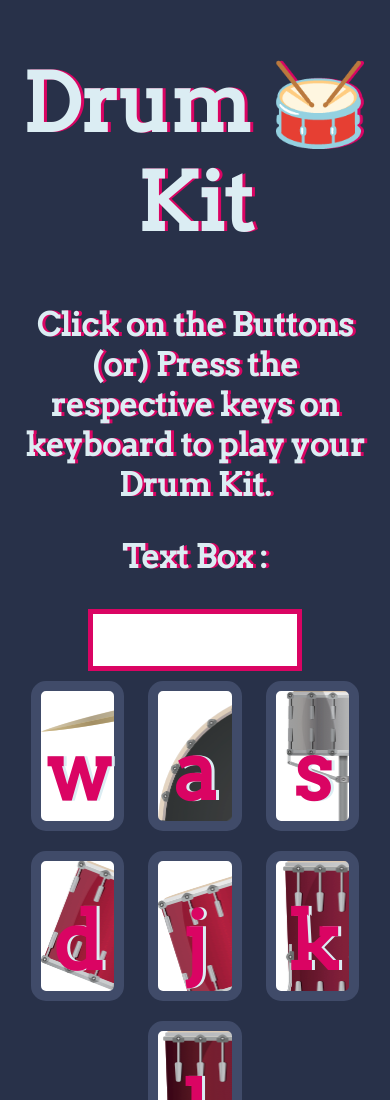
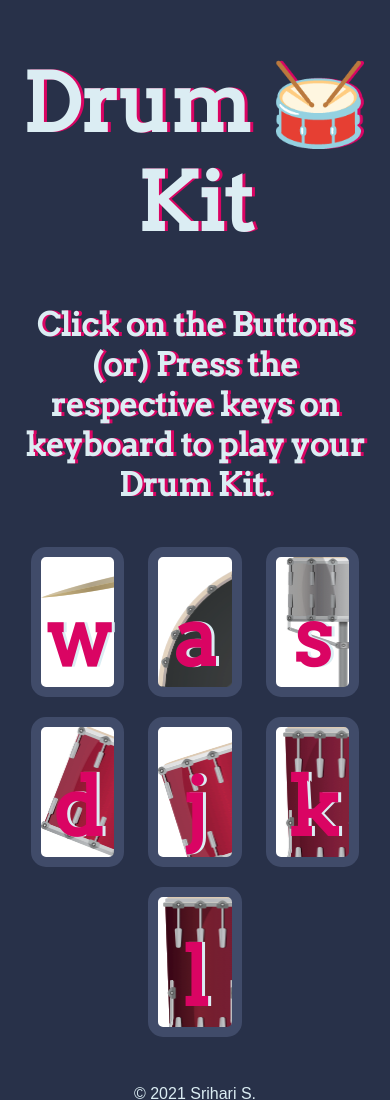
Before and after one commit to Liri-s29/Drum-kit, a plain HTML site: page index.html in a window 390 px wide. Shown: the top 1100 px of the page. Drawn offline with nearby package versions, Linux system fonts and the light colour scheme.

Commit message:
Add files via upload

```diff
--- a/index.html
+++ b/index.html
@@ -2,7 +2,7 @@
 <html lang="en" dir="ltr">
 
 <head>
-  <meta charset="utf-8">
+  <meta name="viewport" content="width=device-width, initial-scale=1, maximum-scale=1, user-scalable=no">
   <title>Drum Kit</title>
   <link rel="stylesheet" href="styles.css">
   <link href="https://fonts.googleapis.com/css?family=Arvo" rel="stylesheet">
@@ -12,8 +12,6 @@
 
   <h1 id="title">Drum 🥁 Kit</h1>
   <h3 id="title2">Click on the Buttons (or) Press the respective keys on keyboard to play your Drum Kit.</h3>
-
-  <input class="text-box" type="text">
   <div class="set">
     <button class="w drum">w</button>
     <button class="a drum">a</button>
--- a/index.js
+++ b/index.js
@@ -68,6 +68,6 @@ function addAnimation(currentLetter){
 }
 if(innerWidth < 991){
   var text = $("h3");
-  text.innerHTML="Click on the Buttons (or) Click on the text Box ,and type the respective keys on keyboard to play your Drum Kit.";
-  text.append("<h3 id='title2' > Text Box : </label>");
+  text.innerHTML="Click on the Buttons to play your Drum Kit.";
+
 }
--- a/styles.css
+++ b/styles.css
@@ -87,21 +87,11 @@ footer {
   background-color: white;
   cursor: pointer;
 }
-.text-box{
-  display: none;
-  border: 5px solid  #DA0463;
 
-}
 
 @media (max-width:991px){
   .drum{
     width: 25%;
   }
-  .text-box{
-    display:inline-block;
-    width: 200px;
-    height: 50px;
-    font-size: 2rem;
-    color: #DA0463;
-  }
+
 }
```
